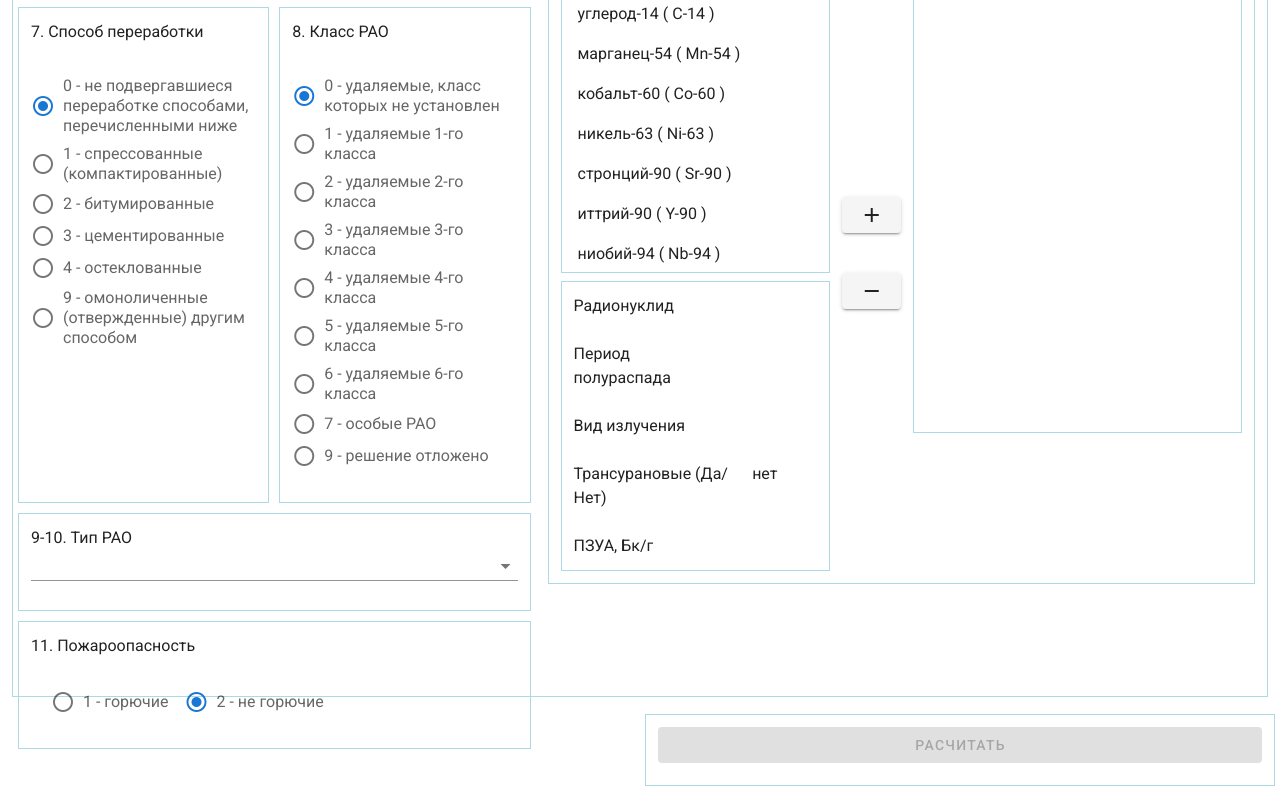
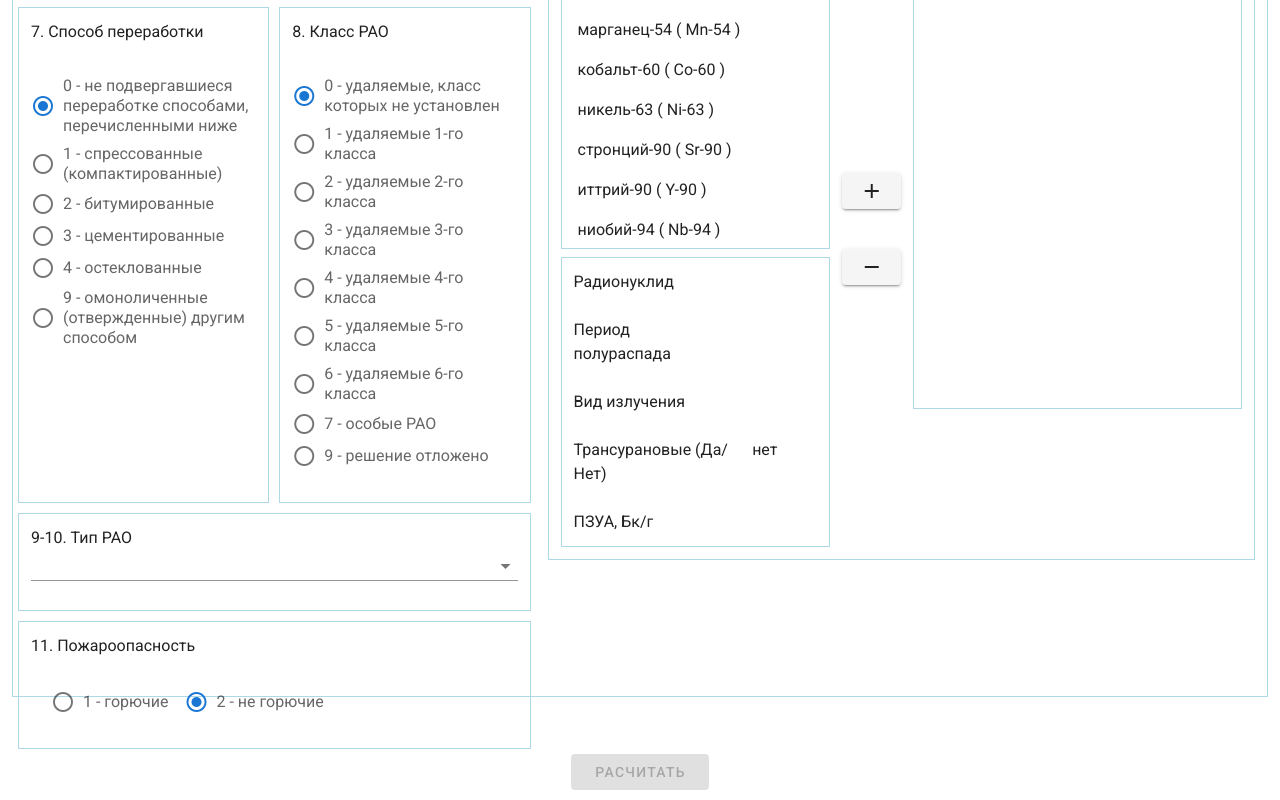
Before and after one commit to rasvv/vue-calc, a Vue app: page / in a window 1280 px wide. Shown: the part 335-1135 px from the top of the page. Built offline with nearby package versions, Linux system fonts and the light colour scheme.

Commit message:
Проверить логику...

```diff
--- a/src/components/Calculator.vue
+++ b/src/components/Calculator.vue
@@ -58,7 +58,7 @@
                 :items="filteredTypeRAO"
                 item-text="description"
                 item-value="cod"
-                auto-select-first="true"
+                auto-select-first
                 dense
                 clearable
                 @change="parseSelected"
@@ -84,17 +84,6 @@
       <v-col cols="7" class="mt-n2">
         <v-container class="bordered">
           <h2>Радионуклидный состав</h2>
-          <v-row class="nuclidstable" v-show="showNuclidsTable">
-            <!-- <v-col cols="12" class="bordered ma-2 mt-4"> -->
-              <v-data-table
-                class="bordered ma-2 mt-4"
-                :headers="headers"
-                :items="selectedNuclids"
-                :hide-default-footer="selectedNuclids.length < 5"
-              ></v-data-table>
-            <!-- </v-col> -->
-          </v-row>
-
           <v-row width="100%">
             <div class="nuclids__top">
               <v-col
@@ -226,72 +215,36 @@
         </v-container>
 
       </v-col>
-    </v-row>
-    <v-row class="">
-      <v-col cols="6" class="calc__types d-flex align-stretch">
-        <!-- <v-container class="bordered">
-          Код РАО
-          <h1 class="my-6">
-            <Tooltip
-              v-for="i in 11"
-              :key="i"
-              :codRAO="codRAO"
-              :idx="i - 1"
-            />
-          </h1>
-        </v-container> -->
-      </v-col>
-      <v-col cols="6" class="calc__types d-flex align-stretch">
-        <v-container class="bordered">
+      <div class="dialog--fullscreen">
         <v-dialog
+          v-model="showNuclidsTable"
           transition="dialog-bottom-transition"
-            max-width="100%"
-            class="h100"
+          max-width="100vw"
+          fullscreen
+          background="lightgray"
+          class="h100 backgr"
         >
-            <template v-slot:activator="{ on, attrs }" class="h100">
+          <template v-slot:activator="{ on, attrs }" class="h100 d-flex justify-cetner align-center">
             <v-btn
               v-bind="attrs"
               v-on="on"
               :disabled="!enabledBTN"
-                width="100%"
+              width="150%"
+              class="d-flex justify-cetner align-center"
               @click="calcCodRAO">
               Расчитать
             </v-btn>
           </template>
-            <template v-slot:default="dialog" class="h100">
-              <!-- <v-card>
-                <v-toolbar
-                  color="primary"
-                  dark
-                >Opening from the bottom</v-toolbar>
-                <v-card-text>
-                  <div class="text-h2 pa-12">Hello world!</div>
-                </v-card-text>
-                <v-card-actions class="justify-end">
-                  <v-btn
-                    text
-                    @click="dialog.value = false"
-                  >Close</v-btn>
-                </v-card-actions>
-              </v-card> -->
+          <template v-slot:default="closeDialog">
             <Kod
               :codRAO="codRAO"
               :kodRAO="kodRAO"
               :selectedNuclids="selectedNuclids"
-                @click="dialog.value = false"
+              @closeDialog="closeDialog"
             />
           </template>
         </v-dialog>
-
-
-          <!-- <v-btn :disabled="true" width="100%" @click="showKod = true">
-            Скопировать код
-          </v-btn>
-          <v-btn :disabled="true" width="100%" @click="setShowKod">
-            Новый расчет
-          </v-btn> -->
-        </v-container>
-      </v-col>
+      </div>
     </v-row>
   </v-container>
 </template>
@@ -308,7 +261,10 @@ html
 .calc
   &__form
     min-height: 1020px
-    height: 98vh
+    height: 95vh
+    display: flex
+    justify-content: center
+
 
   &__types
     padding: 5px
@@ -387,4 +343,12 @@ html
   display: flex
   justify-content: space-between
 
+.v-dialog__content
+  background-color: #ccc !important
+
+.dialog--fullscreen
+  position: relative !important
+  display: flex
+  justify-content: center
+  align-items: center
 </style>
--- a/src/components/views/Kod.vue
+++ b/src/components/views/Kod.vue
@@ -7,7 +7,7 @@
           <h1 class="my-6">
             {{ kodRAO }}
           </h1>
-          <v-list max-height="50vh" dense>
+          <!-- <v-list max-height="50vh" dense>
             <v-list-item-group class="bordered" :style="leftPanel">
               <v-list-item
                 v-for="(item, i) in codRAO"
@@ -32,7 +32,15 @@
                 </v-card>
               </v-list-item>
             </v-list-item-group>
-          </v-list>
+          </v-list>       -->
+          <v-row class="nuclidstable">
+            <v-data-table
+              class="bordered ma-2 mt-4"
+              :headers="codheaders"
+              :items="codRAO"
+              :hide-default-footer="true"
+            ></v-data-table>
+          </v-row>
         </v-container>
       </v-col>
     </v-row>
@@ -55,7 +63,7 @@
           <v-btn width="100%" @click="copyToClipboard">
             Скопировать код
           </v-btn>
-          <v-btn width="100%" @click="setShowKod">
+          <v-btn width="100%" @click="closeDialog">
             Новый расчет
           </v-btn>
         </v-container>
@@ -78,6 +86,11 @@ export default {
         { text: "ПЗУА", value: "UdA_TRO" },
         { text: "Период потенциальной опасности", value: "Potential" },
       ],
+      codheaders: [
+        { text: "№ символа", value: "description"},
+        { text: "Идентификатор", value: "value" },
+        { text: "Значение", value: "activeMenu(item-key)[0].text" },
+      ],
     };
   },
   methods: {
@@ -97,6 +110,9 @@ export default {
       //   throw e
       // }
     },
+    closeDialog() {
+      this.$emit('closeDialog')
+    }
   },
   computed: {
     show_Kod() {
```
Also changed, not shown: src/components/calculator.js (+42 -28 lines), src/components/scripts/kateg_RAO.js (+5 -5 lines). Lines whose indentation alone changed are shown as unchanged.
